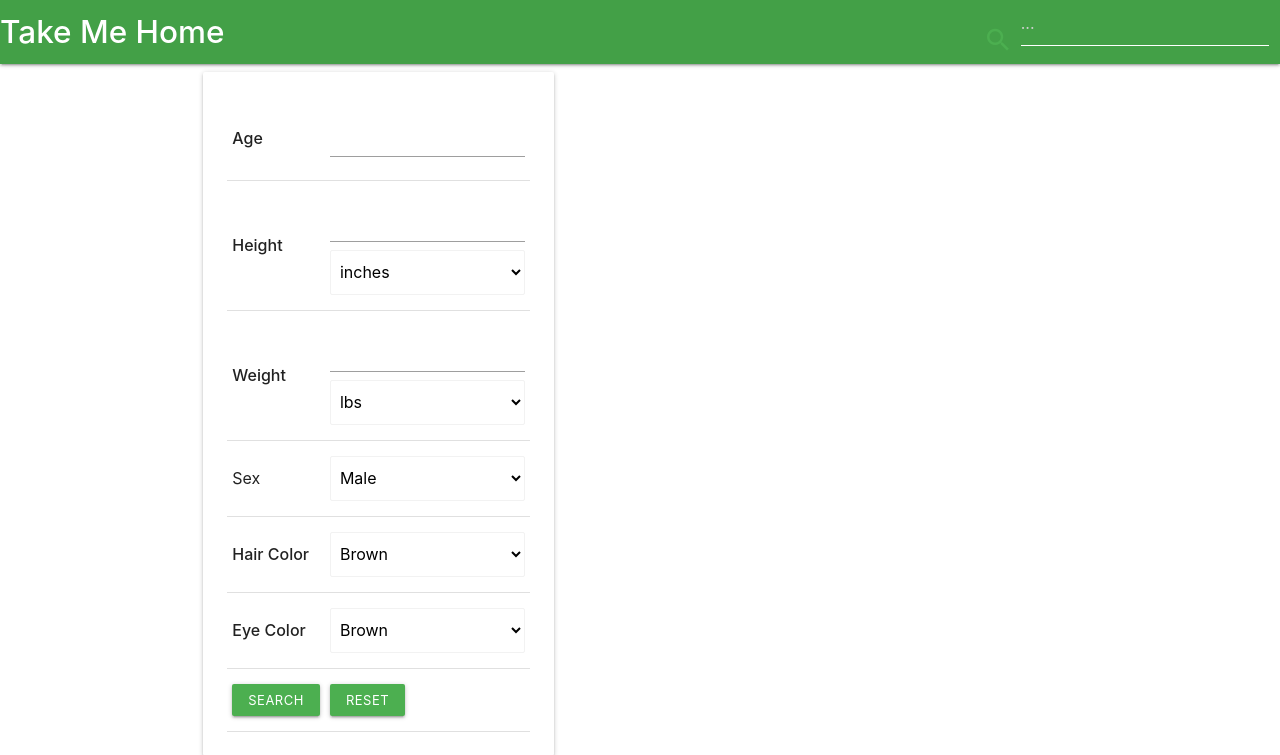
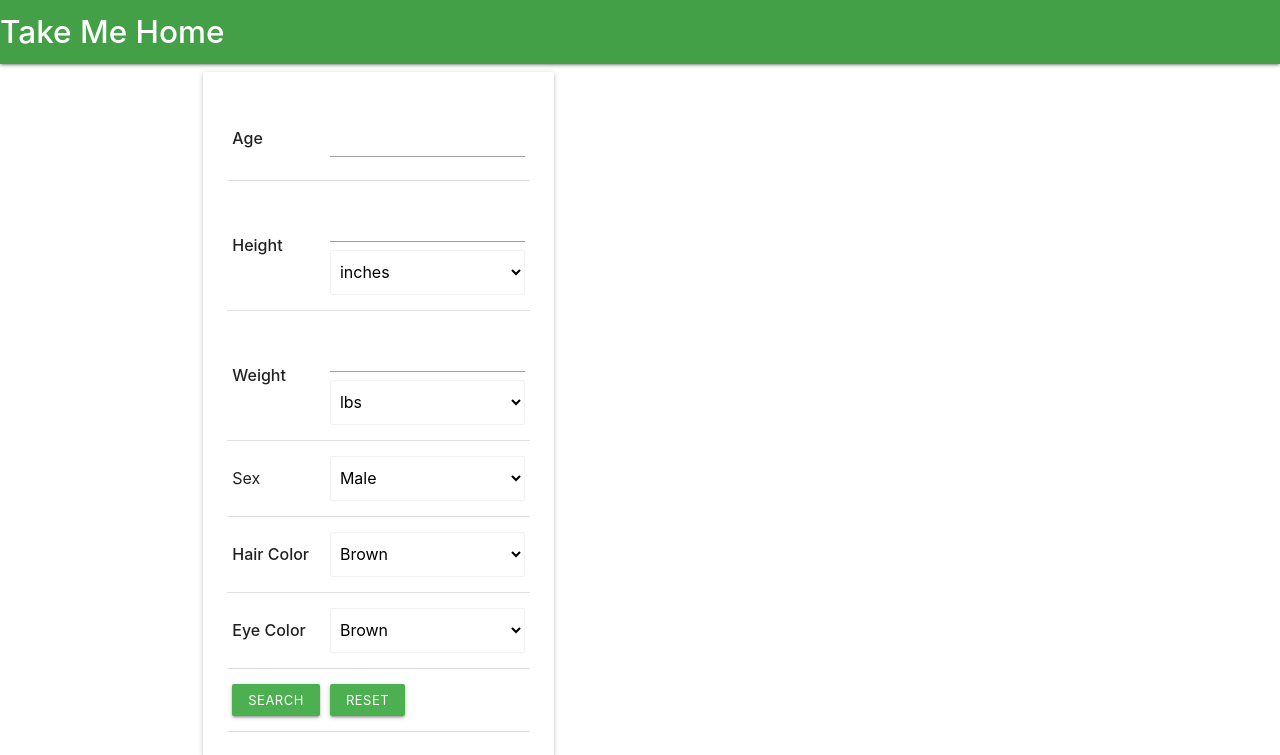
Before and after one commit to glorioushedgehog/TakeMeHomeLegacy, a Django app: page / in a window 1280 px wide. Shown: the top 755 px of the page. Run offline with Django 3.2, Linux system fonts and the light colour scheme; some libraries are stand-ins or nearby versions.

Commit message:
Search bar on topnav no longer needed.

```diff
--- a/tmh/templates/tmh/index.html
+++ b/tmh/templates/tmh/index.html
@@ -45,19 +45,7 @@
                 <a href="#" data-target="mobile-demo" class="sidenav-trigger"><i
                         class="material-icons">arrow_drop_down</i></a>
                 <ul class="right hide-on-med-and-down">
-                    <li>
-                        <div class="center row">
-                            <div class="col s12 ">
-                                <div class="row" id="topbarsearch">
-                                    <div class="input-field col s6 s12 green-text">
-                                        <i class="green-text material-icons prefix">search</i>
-                                        <input type="text" placeholder="..." id="autocomplete-input"
-                                            class="autocomplete white-text" style="border-bottom: 1px solid #fff">
-                                    </div>
-                                </div>
-                            </div>
-                        </div>
-                    </li>
+
                 </ul>
             </div>
         </nav>
```
